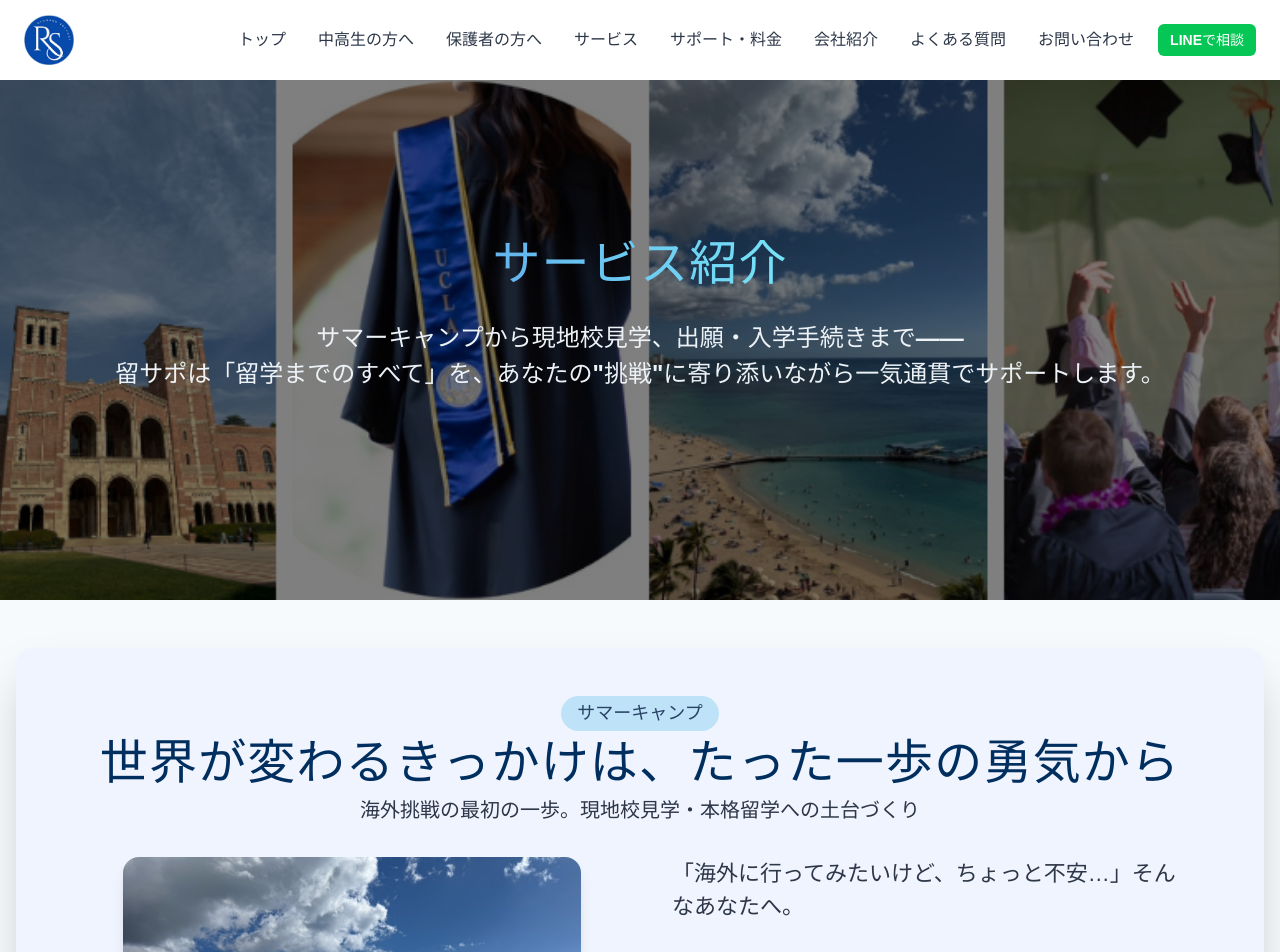
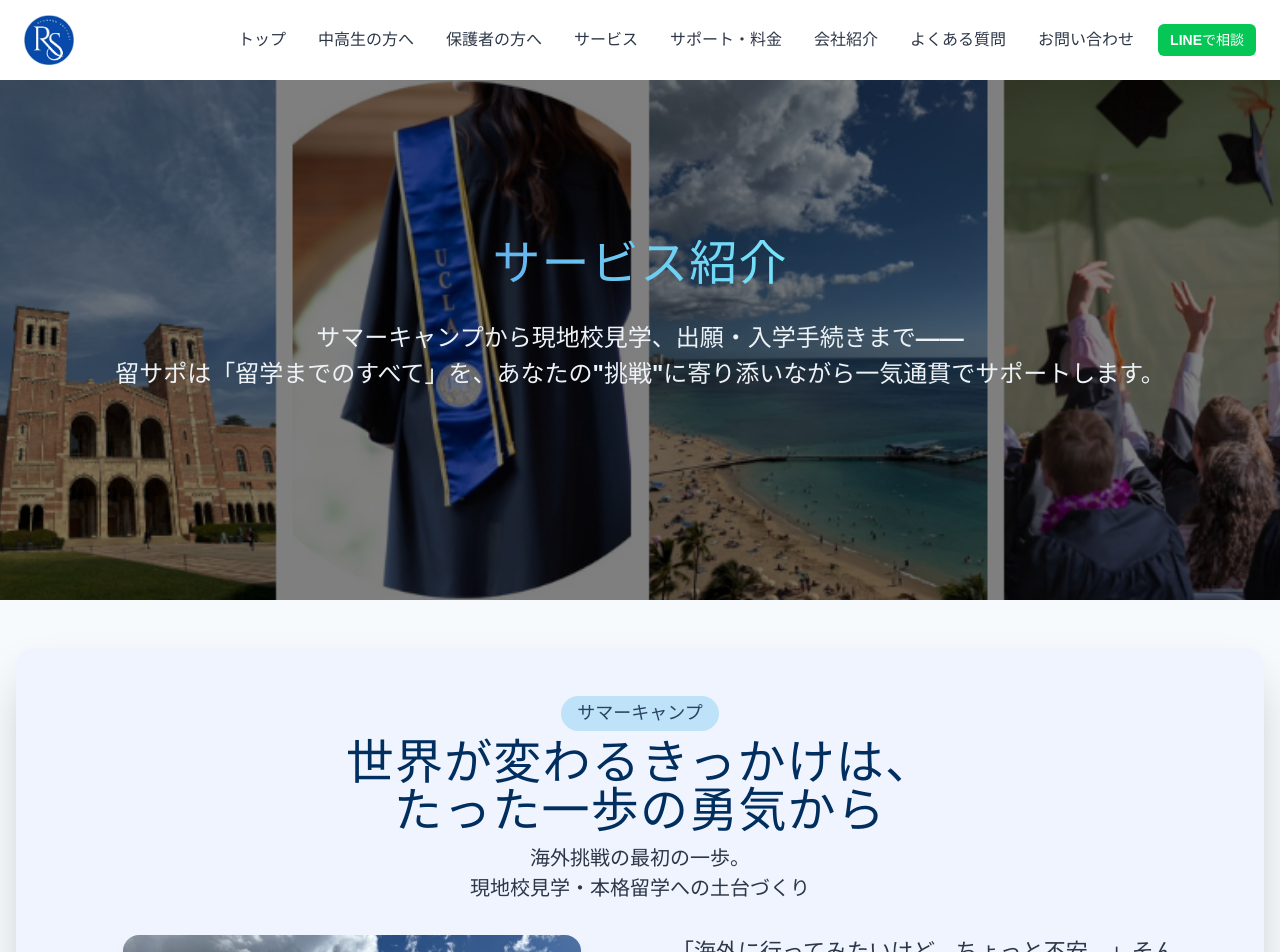
Before and after one commit to ideal-tomy/ryusapo_site, a React (Vite) app: page /service-detail in a window 1280 px wide. Shown: the top 952 px of the page. Built offline with nearby package versions, Linux system fonts and the light colour scheme.

Commit message:
修正完了03

```diff
--- a/src/components/About/MissionVision.tsx
+++ b/src/components/About/MissionVision.tsx
@@ -67,7 +67,7 @@ export const MissionVision = () => {
             <Heading as="h2" size="2xl" mb={5} color="brand.base">
               世界は、思ったより近い。
             </Heading>
-            <Text fontSize="xl" color="gray.700" maxW="container.md" mx="auto" lineHeight="tall">
+            <Text fontSize={{ base: '16px', md: 'xl' }} color="gray.700" maxW="container.md" mx="auto" lineHeight="tall">
             知識や偏差値だけに頼らず、自ら考え、選び、行動する力を育むこと。
 そして、世界に身を置くリアルな体験を通じて、
 他者と違うことを恐れず、自分の価値を自分の言葉で伝えられる人物の育成を目指しています。
--- a/src/components/About/StorySection.tsx
+++ b/src/components/About/StorySection.tsx
@@ -21,7 +21,7 @@ export const StorySection = () => {
                 留サポのはじまりに込めた想い
               </Heading>
 
-              <Text fontSize="lg" color="gray.700" lineHeight="taller" whiteSpace="pre-line">
+              <Text fontSize={{ base: '16px', md: 'lg' }} color="gray.700" lineHeight="taller" whiteSpace="pre-line">
               子どもが自分の人生を、自分の意思で歩みはじめる。 その瞬間を後押しする場所をつくりたい── それが、私たちが留サポを立ち上げた原点です。
 
 語学だけではない、偏差値でもない。
--- a/src/components/Contact/ContactForm.tsx
+++ b/src/components/Contact/ContactForm.tsx
@@ -15,8 +15,8 @@ export const ContactForm = () => {
       <Box
         as="iframe"
         src="https://docs.google.com/forms/d/e/1FAIpQLSd0zT_D5h54lODf-foCtR2Me0coRfMTk5ICyH1xoeLQwQBZ1w/viewform?embedded=true"
-        w="640px"
-        h="800px"
+        w={{ base: "100%", md: "640px" }}
+        h={{ base: "1000px", md: "800px" }}
         frameBorder={0}
       >
         読み込んでいます…
--- a/src/pages/Contact/index.tsx
+++ b/src/pages/Contact/index.tsx
@@ -23,7 +23,7 @@ export const ContactPage = () => {
 
       {/* 2. お問い合わせページの見出し */}
       <Box bg="gray.50" py={12}>
-        <Container maxW="container.xl">
+        <Container maxW="container.xl" px={{ base: 4 }}>
           <Flex direction="column" align="center" textAlign="center" mb={10}>
             <Icon as={FaComments} boxSize={12} color="brand.accent" mb={4} />
             <Heading as="h2" size="xl" color="brand.base" mb={3}>
--- a/src/pages/ServiceDetail/index.tsx
+++ b/src/pages/ServiceDetail/index.tsx
@@ -9,8 +9,8 @@ const serviceData = [
   {
     key: 'camp',
     title: 'サマーキャンプ',
-    catch: '世界が変わるきっかけは、たった一歩の勇気から',
-    subtitle: '海外挑戦の最初の一歩。現地校見学・本格留学への土台づくり',
+    catch: '世界が変わるきっかけは、\nたった一歩の勇気から',
+    subtitle: '海外挑戦の最初の一歩。\n現地校見学・本格留学への土台づくり',
     image: '/images/S__10854415_0.jpg',
     bg: 'linear-gradient(135deg, #f0f4ff 60%, #e3f6fc 100%)',
     description: `「海外に行ってみたいけど、ちょっと不安…」そんなあなたへ。
@@ -208,10 +208,18 @@ const ServiceDetailPage = () => {
               <Badge colorScheme="blue" fontSize={{ base: '22px', md: 'lg' }} mb={2} px={4} py={1} borderRadius="full" fontWeight="bold">
                 {serviceData[0].title}
               </Badge>
-              <Heading as="h2" size={{ base: 'lg', md: '2xl' }} color="brand.base" mb={2} fontWeight="extrabold" letterSpacing="wide">
+              <Heading
+                as="h2"
+                size={{ base: 'lg', md: '2xl' }}
+                color="brand.base"
+                mb={2}
+                fontWeight="extrabold"
+                letterSpacing="wide"
+                whiteSpace="pre-line"
+              >
                 {serviceData[0].catch}
               </Heading>
-              <Text fontSize={{ base: 'md', md: 'xl' }} color="gray.700" mb={2} fontWeight="bold">
+              <Text fontSize={{ base: 'md', md: 'xl' }} color="gray.700" mb={2} fontWeight="bold" whiteSpace="pre-line">
                 {serviceData[0].subtitle}
               </Text>
             </Box>
@@ -325,7 +333,7 @@ const ServiceDetailPage = () => {
                       {idx === 0 && (
                         <Divider borderColor="gray.300" borderWidth={1} my={8} w="80%" mx="auto" />
                       )}
-                      <Heading as="h3" size={{ base: 'md', md: 'xl' }} color="brand.base" mb={4} fontWeight="bold" textAlign="center">
+                      <Heading as="h3" fontSize={{ base: '20px', md: '36px' }} color="brand.base" mb={4} fontWeight="bold" textAlign="center">
                         {item.title}
                     </Heading>
                       <Grid
@@ -349,10 +357,10 @@ const ServiceDetailPage = () => {
                           />
                   </Box>
                         <Box order={{ base: 2, md: idx % 2 === 0 ? 2 : 1 }} textAlign="left">
-                          <Text mt={2} fontSize='24px'>{item.desc}</Text>
+                          <Text mt={2} fontSize={{ base: '16px', md: '24px' }}>{item.desc}</Text>
                 </Box>
                       </Grid>
-                      <Text color="blue.600" fontWeight="bold" fontSize='28px' mt={4} mb={2} textAlign="center">
+                      <Text color="blue.600" fontWeight="bold" fontSize={{ base: '16px', md: '28px' }} mt={4} mb={2} textAlign="center">
                         {item.blue}
                     </Text>
                       {idx !== arr.length - 1 && (
```
Also changed, not shown: 1 other file (tests, documents, lock files or other folders).
